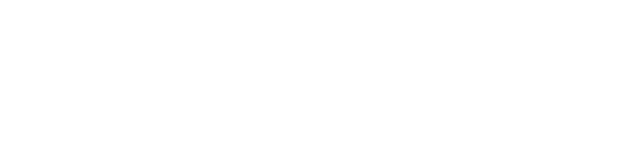
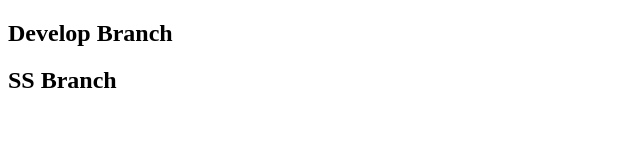
Before and after one commit to SS-93/ChatServerII, a plain HTML site: page index.html in a window 1280 px wide. Shown: the whole page, without its empty margins (0-640 px from the left). Drawn offline with Linux system fonts and the light colour scheme.

Commit message:
SS branch

```diff
--- a/index.html
+++ b/index.html
@@ -6,6 +6,7 @@
     <title>Document</title>
 </head>
 <body>
-
+    <h2>Develop Branch</h2>
+    <h2>SS Branch</h2>
 </body>
 </html>
```
Also changed, not shown: 1 other file.
